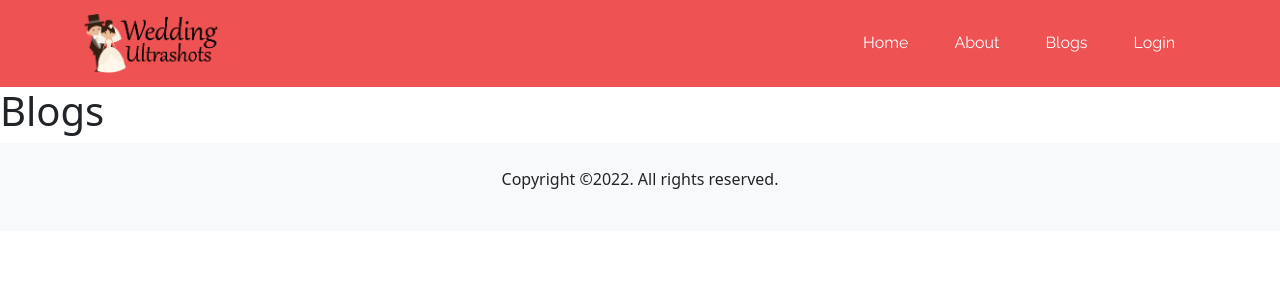
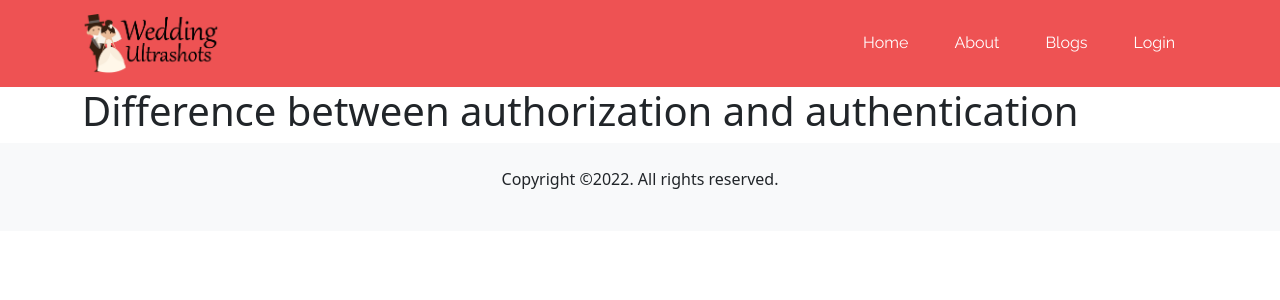
Before and after one commit to devmhimran/wedding-ultra-shots-client, a React (Create React App) app in the folder wedding-ultra-shots/: page /blogs in a window 1280 px wide. Shown: the top 300 px of the page. Built offline with nearby package versions, Linux system fonts and the light colour scheme; no server answers.

Commit message:
Added Favicon

```diff
--- a/wedding-ultra-shots/src/component/Blogs/Blogs.js
+++ b/wedding-ultra-shots/src/component/Blogs/Blogs.js
@@ -3,9 +3,10 @@ import img from '../../Assets/error-gif.gif'
 
 const Blogs = () => {
     return (
-        <div>
-            <h1>Blogs</h1>
-            {/* <img src={img} alt="" /> */}
+        <div className='container'>
+           <div className="question-ans">
+            <h1>Difference between authorization and authentication</h1>
+           </div>
         </div>
     );
 };
```
Also changed, not shown: 1 other file (tests, documents, lock files or other folders).
